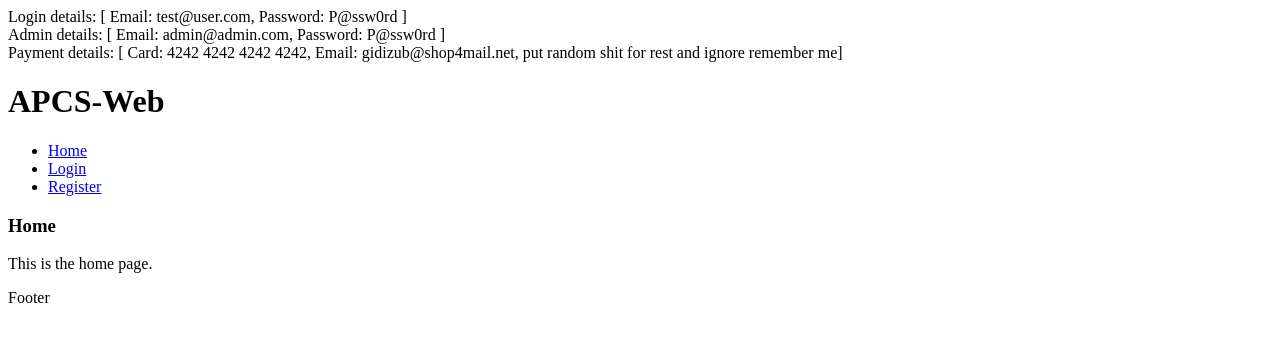
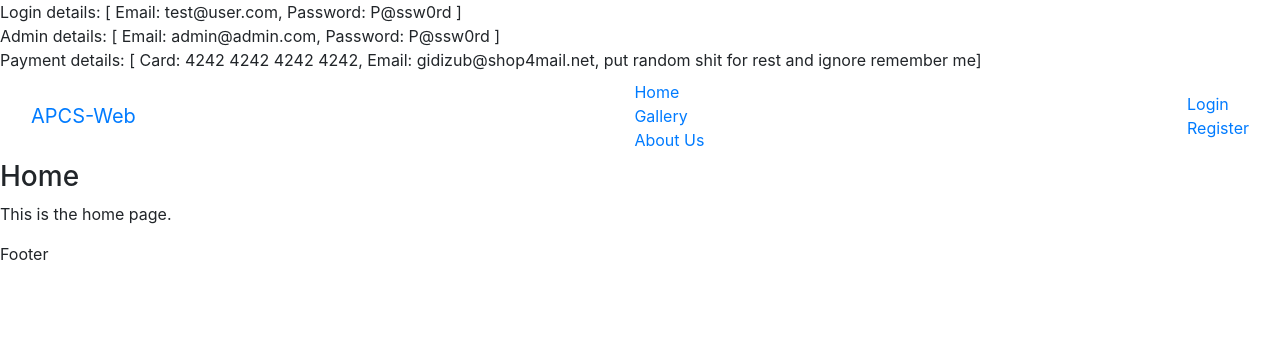
Before and after one commit to MickMelon/AutomaticParkingChargeSystem, a PHP site: page / in a window 1280 px wide. Shown: the top 342 px of the page. Run offline with PHP 8.4, Linux system fonts and the light colour scheme.

Commit message:
bootcock navbar (check plz)

```diff
--- a/Web/app/Views/Templates/header.php
+++ b/Web/app/Views/Templates/header.php
@@ -1,25 +1,49 @@
 <!DOCTYPE html>
 <head>
     <title><?php echo (isset($pageTitle) ? $pageTitle : ''); ?> - <?= $siteTitle ?></title>
+    <meta charset="utf-8">
+    <meta name="viewport" content="width=device-width, initial-scale=1">
+    <link rel="stylesheet" href="https://maxcdn.bootstrapcdn.com/bootstrap/4.1.3/css/bootstrap.min.css">
+    <!--- <link rel="icon" href="img/icon.png"> use this later if/when an icon is made--->
+    <script src="https://maxcdn.bootstrapcdn.com/bootstrap/4.1.3/js/bootstrap.min.js"></script>
 </head>
 <body>
     <header>
-        <h1><?= $siteTitle ?></h1>
-        <ul>
+        <nav class="navbar navbar-inverse">
+            <div class="container-fluid">
+                <div class="navbar-header">
+                    <a class="navbar-brand" href="#"><?= $siteTitle ?></a>
+                </div>
+                <ul class="nav navbar-nav">
                     <li><a href="index.php">Home</a></li>
+                    <li><a href="#">Gallery</a></li>
+                    <li><a href="#">About Us</a></li>
                     <?php if ($loggedIn) { ?>
-                <li><a href="index.php?controller=login&action=logout">Logout</a></li>
+                        <li class="dropdown">
+                        <a class="dropdown-toggle" data-toggle="dropdown" href="#">Account Action
+                        <span class="caret"></span></a>
+                        <ul class="dropdown-menu">
                             <li><a href="index.php?controller=user&action=show">Your Account</a></li>
                             <li><a href="index.php?controller=vehicle&action=index">Vehicles</a></li>
+                        </ul>
+                        </li>
                     <?php if ($isAdmin) { ?>
                         <li><a href="index.php?controller=admin&action=index">Admin</a></li>
                     <?php } ?>
                     <?php } else { ?>
-                <li><a href="index.php?controller=login&action=index">Login</a></li>
-                <li><a href="index.php?controller=register&action=index">Register</a></li>
+                        <!---do nothing --->
                     <?php } ?>
                 </ul>
+                <ul class="nav navbar-nav navbar-right">
+                <?php if ($loggedIn) { ?>
+                        <li><a href="index.php?controller=login&action=logout"><span class="glyphicon glyphicon-log-in"></span> Logout</a></li>
+                <?php } else { ?>
+                        <li><a href="index.php?controller=login&action=index"><span class="glyphicon glyphicon-log-in"></span> Login</a></li>
+                        <li><a href="index.php?controller=register&action=index"><span class="glyphicon glyphicon-user"></span> Register</a></li>
+                    <?php } ?>
+                </ul>
+            </div>
+        </nav>
         <?php echo (isset($pageTitle) ? '<h3>' . $pageTitle . '</h3>' : ''); ?>
     </header>
-
 <main>
```
Lines whose indentation alone changed are shown as unchanged.
